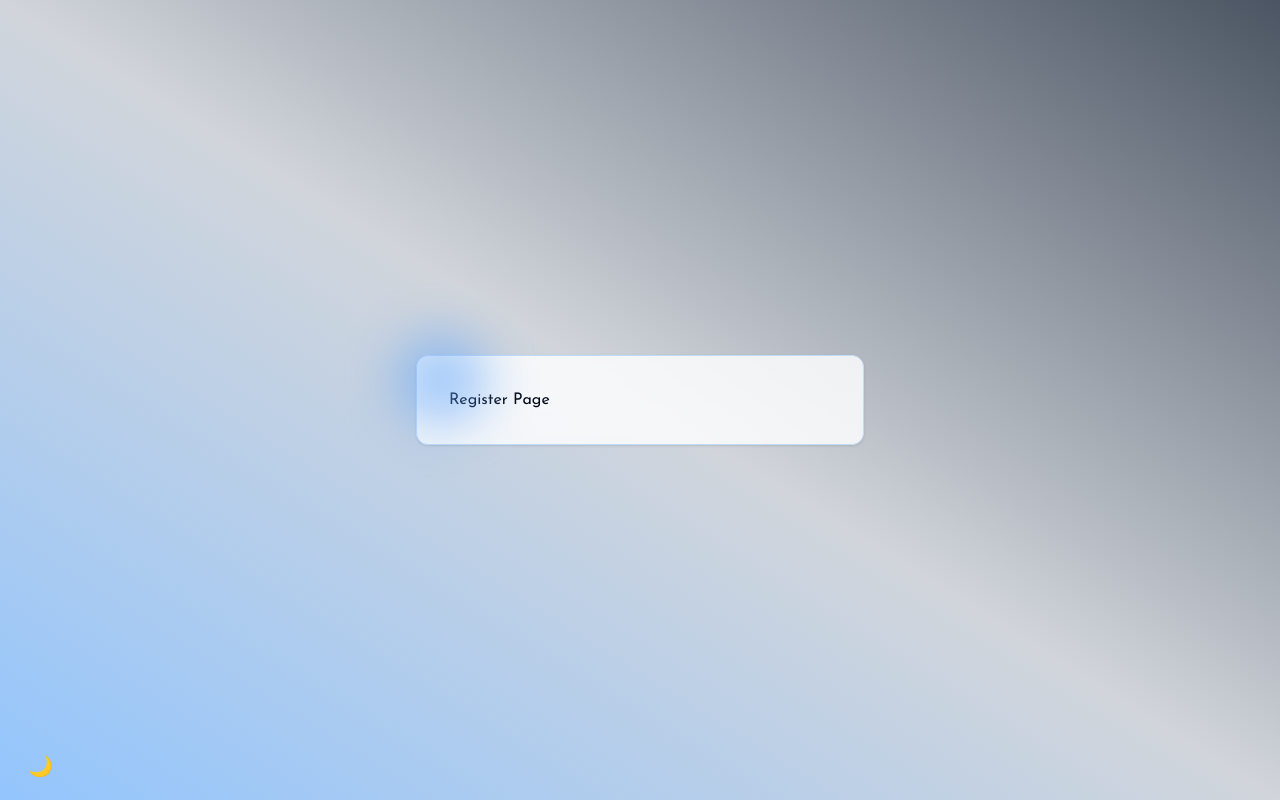
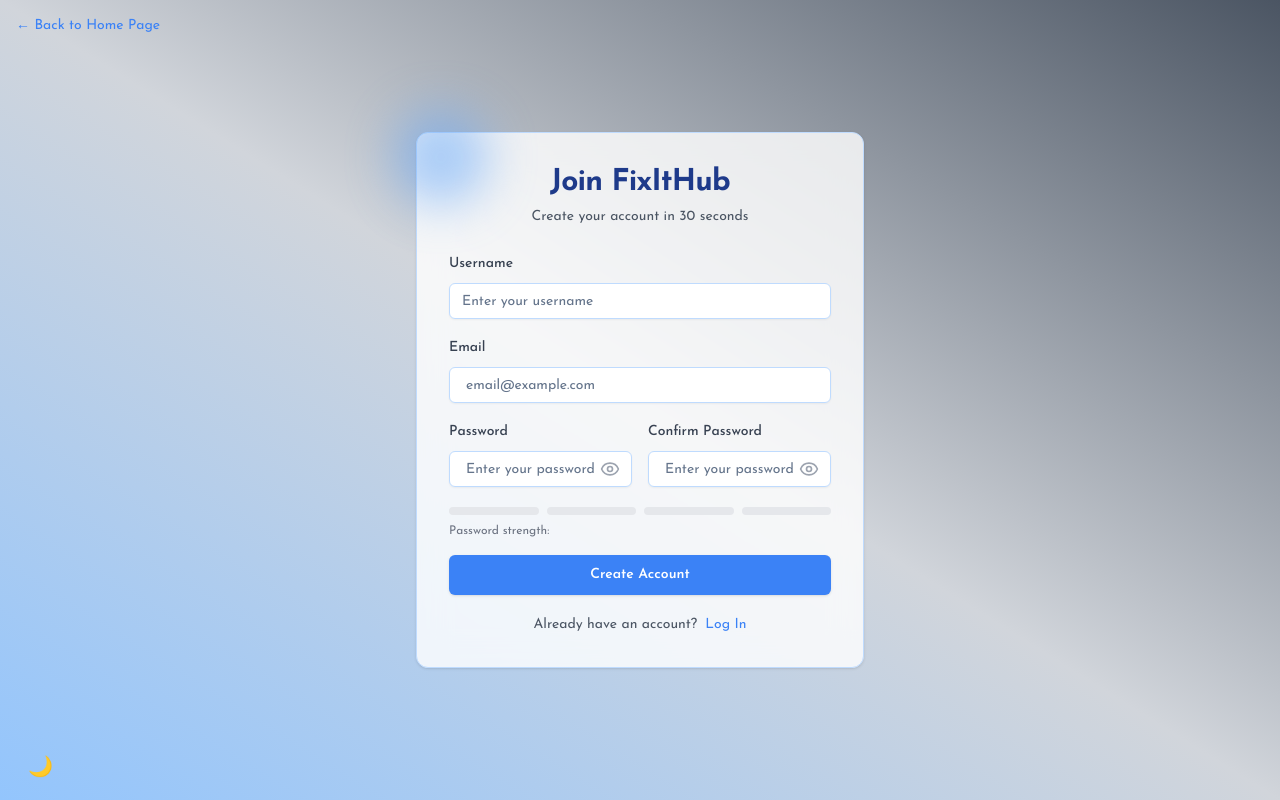
Before and after one commit to AnasHany2193/FixItHub, a React (Vite) app in the folder frontend/: page /register in a window 1280 px wide. Built offline with nearby package versions, Linux system fonts and the light colour scheme.

Commit message:
Implement Register Page

```diff
--- a/frontend/src/App.jsx
+++ b/frontend/src/App.jsx
@@ -5,7 +5,7 @@ import { HomePage } from "./pages/public/HomePage";
 import { AboutPage } from "./pages/public/AboutPage";
 import { MainLayout } from "./pages/public/MainLayout";
 import { LoginPage } from "./pages/auth/LoginPage";
-import { RegisterPage, RegisterPageExample } from "./pages/auth/RegisterPage";
+import { RegisterPage } from "./pages/auth/RegisterPage";
 import { AuthLayout } from "./pages/auth/AuthLayout";
 
 function App() {
@@ -25,8 +25,6 @@ function App() {
           <Route path="login" element={<LoginPage />} />
           <Route path="register" element={<RegisterPage />} />
         </Route>
-
-        <Route path="register-example" element={<RegisterPageExample />} />
       </Routes>
     </main>
   );
--- a/frontend/src/pages/auth/AuthLayout.jsx
+++ b/frontend/src/pages/auth/AuthLayout.jsx
@@ -1,15 +1,25 @@
+import { Link, Outlet } from "react-router-dom";
+
+import { Card } from "@/components/ui/card";
 import { Button } from "@/components/ui/button";
-import { Card } from "@/components/ui/card";
+
 import { useApp } from "@/contexts/AppContext";
-import { Outlet } from "react-router-dom";
 
 export const AuthLayout = () => {
   const { darkMode, changeMode } = useApp();
 
   return (
     <div className="flex items-center justify-center w-full min-h-screen dark:bg-gradient-to-tl dark:from-indigo-900/90 dark:via-gray-800 dark:to-black bg-gradient-to-tr from-blue-300 via-gray-300 to-gray-600">
+      {/* Back Button */}
+      <Link
+        to="/"
+        className="absolute z-20 hidden text-sm text-blue-500 top-4 left-4 hover:text-blue-600 dark:text-indigo-400 dark:hover:text-indigo-300 md:block"
+      >
+        ← Back to Home Page
+      </Link>
+
       {/* Auth Card */}
-      <Card className="relative w-full max-w-md p-8 border border-blue-200 backdrop-blur-lg dark:bg-indigo-900/30 dark:border-indigo-800 bg-white/80">
+      <Card className="relative w-full max-w-md p-8 m-4 border border-blue-200 backdrop-blur-lg dark:bg-indigo-900/30 dark:border-indigo-800 bg-white/80">
         {/* Decorative Light */}
         <div className="absolute w-24 h-24 bg-blue-400 rounded-full opacity-50 -top-6 -left-6 blur-xl dark:bg-indigo-600" />
 
--- a/frontend/src/pages/auth/LoginPage.jsx
+++ b/frontend/src/pages/auth/LoginPage.jsx
@@ -1,3 +1,4 @@
+import { useState } from "react";
 import { Link } from "react-router-dom";
 
 // Form Component
@@ -24,7 +25,6 @@ import {
 } from "@/components/ui/card";
 
 // Icons
-import { useState } from "react";
 import { Eye, EyeOff, Loader2 } from "lucide-react";
 
 // Schema validation
--- a/frontend/src/pages/auth/RegisterPage.jsx
+++ b/frontend/src/pages/auth/RegisterPage.jsx
@@ -1,111 +1,289 @@
-import { useApp } from "@/contexts/AppContext";
+import { useEffect, useState } from "react";
 import { Link } from "react-router-dom";
 
-export const RegisterPage = () => {
-  return <div>Register Page</div>;
+// Form Component
+import { z } from "zod";
+import { useForm } from "react-hook-form";
+import { zodResolver } from "@hookform/resolvers/zod";
+import {
+  Form,
+  FormControl,
+  FormField,
+  FormItem,
+  FormLabel,
+  FormMessage,
+} from "@/components/ui/form";
+
+// Style Component
+import { Input } from "@/components/ui/input";
+import { Button } from "@/components/ui/button";
+import {
+  CardDescription,
+  CardFooter,
+  CardHeader,
+  CardTitle,
+} from "@/components/ui/card";
+
+// Icons
+import { Eye, EyeOff, Loader2 } from "lucide-react";
+
+// User Register Validation
+const formSchema = z
+  .object({
+    username: z.string().min(3, "Username must be at least 3 characters"),
+    email: z.string().email("Please enter a valid email address"),
+    password: z
+      .string()
+      .min(6, "Password must be at least 6 characters")
+      .regex(/[A-Z]/, "Must contain at least one uppercase letter")
+      .regex(/[0-9]/, "Must contain at least one number"),
+    confirm: z.string().min(6, "Please confirm your password"),
+  })
+  .refine((data) => data.password === data.confirm, {
+    message: "Passwords do not match",
+    path: ["confirm"],
+  });
+
+// Strong of the Password
+const calculatePasswordStrength = (password) => {
+  let strength = 0;
+  if (password.length >= 6) strength++;
+  if (password.length >= 12) strength++;
+  if (/[A-Z]/.test(password)) strength++;
+  if (/[0-9]/.test(password)) strength++;
+  if (/[^A-Za-z0-9]/.test(password)) strength++;
+  return Math.min(strength, 4);
 };
 
-export const RegisterPageExample = () => {
-  const { darkMode } = useApp();
+export const RegisterPage = () => {
+  // Password States
+  const [showPassword, setShowPassword] = useState(false);
+  const [showConfirmPassword, setShowConfirmPassword] = useState(false);
+  const [passwordStrength, setPasswordStrength] = useState(0);
+
+  const error = false;
+  const loading = false;
+
+  // 1. Define your form.
+  const form = useForm({
+    resolver: zodResolver(formSchema),
+    defaultValues: {
+      username: "",
+      email: "",
+      password: "",
+      confirm: "",
+    },
+  });
+
+  // Watch password changes
+  const password = form.watch("password");
+
+  // 2. Define a submit handler.
+  function onSubmit(values) {
+    // Do something with the form values.
+    // ✅ This will be type-safe and validated.
+    console.log("values", values);
+  }
+
+  useEffect(() => {
+    setPasswordStrength(calculatePasswordStrength(password || ""));
+  }, [password]);
 
   return (
+    <div className="relative z-10 max-w-md space-y-5">
+      {/* Header and Description */}
+      <CardHeader className="p-0 mb-6 text-center">
+        <CardTitle className="text-2xl font-bold text-blue-900 sm:text-3xl dark:text-indigo-300">
+          Join FixItHub
+        </CardTitle>
+        <CardDescription className="text-gray-600 dark:text-gray-300">
+          Create your account in 30 seconds
+        </CardDescription>
+      </CardHeader>
+
+      {/* Login Form */}
+      <Form {...form}>
+        <form onSubmit={form.handleSubmit(onSubmit)} className="space-y-4">
+          <div className="grid gap-4 sm:grid-cols-2">
+            {/* Username Field */}
+            <FormField
+              control={form.control}
+              name="username"
+              render={({ field }) => (
+                <FormItem className="sm:col-span-2">
+                  <FormLabel className="text-gray-700 dark:text-gray-300">
+                    Username
+                  </FormLabel>
+                  <FormControl>
+                    <Input
+                      {...field}
+                      disabled={loading}
+                      autoComplete="username"
+                      placeholder="Enter your username"
+                      className="bg-white border-blue-200 focus:ring-2 focus:ring-blue-400 dark:bg-indigo-900/20 dark:border-indigo-700 dark:focus:ring-indigo-400"
+                    />
+                  </FormControl>
+                  <FormMessage />
+                </FormItem>
+              )}
+            />
+
+            {/* Email Field */}
+            <FormField
+              control={form.control}
+              name="email"
+              render={({ field }) => (
+                <FormItem className="sm:col-span-2">
+                  <FormLabel className="text-gray-700 dark:text-gray-300">
+                    Email
+                  </FormLabel>
+                  <FormControl>
+                    <Input
+                      {...field}
+                      type="email"
+                      disabled={loading}
+                      autoComplete="email"
+                      placeholder="email@example.com"
+                      className="px-4 py-2 bg-white border-blue-200 focus:ring-2 focus:ring-blue-400 dark:bg-indigo-900/20 dark:border-indigo-700 dark:focus:ring-indigo-400"
+                    />
+                  </FormControl>
+                  <FormMessage />
+                </FormItem>
+              )}
+            />
+
+            {/* Password Field */}
+            <FormField
+              control={form.control}
+              name="password"
+              render={({ field }) => (
+                <FormItem className="space-y-2">
+                  <FormLabel className="text-gray-700 dark:text-gray-300">
+                    Password
+                  </FormLabel>
+                  <FormControl>
+                    <div className="relative">
+                      <Input
+                        {...field}
+                        disabled={loading}
+                        autoComplete="new-password"
+                        type={showPassword ? "text" : "password"}
+                        placeholder="Enter your password"
+                        className="px-4 py-2 bg-white border-blue-200 focus:ring-2 focus:ring-blue-400 dark:bg-indigo-900/20 dark:border-indigo-700 dark:focus:ring-indigo-400"
+                      />
+                      <button
+                        type="button"
+                        aria-label={
+                          showPassword ? "Hide password" : "Show password"
+                        }
+                        className="absolute text-gray-400 -translate-y-1/2 right-3 top-1/2 hover:text-blue-500 dark:hover:text-indigo-400"
+                        onClick={() => setShowPassword(!showPassword)}
+                      >
+                        {showPassword ? (
+                          <EyeOff className="w-5 h-5" />
+                        ) : (
+                          <Eye className="w-5 h-5" />
+                        )}
+                      </button>
+                    </div>
+                  </FormControl>
+                  <FormMessage />
+                </FormItem>
+              )}
+            />
+
+            {/* Confirm Field */}
+            <FormField
+              control={form.control}
+              name="confirm"
+              render={({ field }) => (
+                <FormItem className="space-y-2">
+                  <FormLabel className="text-gray-700 dark:text-gray-300">
+                    Confirm Password
+                  </FormLabel>
+                  <FormControl>
+                    <div className="relative">
+                      <Input
+                        {...field}
+                        autoComplete="new-password"
+                        type={showConfirmPassword ? "text" : "password"}
+                        placeholder="Enter your password"
+                        className="px-4 py-2 bg-white border-blue-200 focus:ring-2 focus:ring-blue-400 dark:bg-indigo-900/20 dark:border-indigo-700 dark:focus:ring-indigo-400"
+                        disabled={loading}
+                      />
+                      <button
+                        type="button"
+                        aria-label={
+                          showPassword ? "Hide password" : "Show password"
+                        }
+                        className="absolute text-gray-400 -translate-y-1/2 right-3 top-1/2 hover:text-blue-500 dark:hover:text-indigo-400"
+                        onClick={() =>
+                          setShowConfirmPassword(!showConfirmPassword)
+                        }
+                      >
+                        {showConfirmPassword ? (
+                          <EyeOff className="w-5 h-5" />
+                        ) : (
+                          <Eye className="w-5 h-5" />
+                        )}
+                      </button>
+                    </div>
+                  </FormControl>
+                  <FormMessage />
+                </FormItem>
+              )}
+            />
+
+            {/* Password Strength */}
+            <div className="sm:col-span-2">
+              <div className="grid grid-cols-4 gap-2 mt-1">
+                {[...Array(4)].map((_, i) => (
                   <div
-      className={`w-full min-h-screen flex items-center justify-center p-4 transition-colors ${
-        darkMode
-          ? "bg-gradient-to-br from-indigo-900/90 via-gray-800 to-black"
-          : "bg-gradient-to-bl from-blue-300 via-gray-300 to-gray-700"
+                    key={i}
+                    className={`h-2 transition-all duration-300 rounded-full ${
+                      passwordStrength > i
+                        ? "bg-blue-500 dark:bg-indigo-400"
+                        : "bg-gray-200 dark:bg-gray-600"
                     }`}
-    >
-      <div
-        className={`relative w-full max-w-md p-8 rounded-2xl shadow-xl backdrop-blur-lg ${
-          darkMode
-            ? "bg-indigo-900/30 border border-indigo-800"
-            : "bg-white/80 border border-blue-200"
-        }`}
-      >
-        {/* Decorative Element */}
-        <div
-          className={`absolute -top-6 -left-6 w-24 h-24 rounded-full blur-xl opacity-50 ${
-            darkMode ? "bg-indigo-600" : "bg-blue-400"
-          }`}
-        ></div>
-
-        <div className="relative z-10 space-y-6">
-          <div className="text-center">
-            <h1 className="mb-2 text-3xl font-bold text-blue-900 dark:text-indigo-300">
-              Join FixItHub
-            </h1>
-            <p className="text-gray-600 dark:text-gray-300">
-              Create your account in 30 seconds
+                  />
+                ))}
+              </div>
+              <p className="mt-2 text-xs text-gray-500 dark:text-gray-400">
+                Password strength:{" "}
+                {["Weak", "Fair", "Good", "Strong"][passwordStrength - 1]}
               </p>
             </div>
-
-          <form className="space-y-4">
-            <div className="space-y-2">
-              <label className="block text-sm font-medium text-gray-700 dark:text-gray-300">
-                Email
-              </label>
-              <input
-                type="email"
-                className={`w-full px-4 py-2 rounded-lg border focus:ring-2 focus:outline-none transition-all ${
-                  darkMode
-                    ? "bg-indigo-900/20 border-indigo-700 focus:ring-indigo-400 focus:border-indigo-400"
-                    : "bg-white border-blue-200 focus:ring-blue-400 focus:border-blue-400"
-                }`}
-              />
           </div>
 
-            <div className="space-y-2">
-              <label className="block text-sm font-medium text-gray-700 dark:text-gray-300">
-                Password
-              </label>
-              <input
-                type="password"
-                className={`w-full px-4 py-2 rounded-lg border focus:ring-2 focus:outline-none transition-all ${
-                  darkMode
-                    ? "bg-indigo-900/20 border-indigo-700 focus:ring-indigo-400 focus:border-indigo-400"
-                    : "bg-white border-blue-200 focus:ring-blue-400 focus:border-blue-400"
-                }`}
-              />
-            </div>
+          {/* Error Message */}
+          {error && (
+            <p className="text-sm text-red-500 dark:text-blue-400">{error}</p>
+          )}
 
-            <div className="space-y-2">
-              <label className="block text-sm font-medium text-gray-700 dark:text-gray-300">
-                Confirm Password
-              </label>
-              <input
-                type="password"
-                className={`w-full px-4 py-2 rounded-lg border focus:ring-2 focus:outline-none transition-all ${
-                  darkMode
-                    ? "bg-indigo-900/20 border-indigo-700 focus:ring-indigo-400 focus:border-indigo-400"
-                    : "bg-white border-blue-200 focus:ring-blue-400 focus:border-blue-400"
-                }`}
-              />
-            </div>
+          {/* Login Button */}
+          <Button
+            type="submit"
+            className="w-full py-5 font-semibold text-white bg-blue-500 hover:bg-blue-600 dark:bg-indigo-600 dark:hover:bg-indigo-500 dark:text-white"
+            disabled={loading}
+          >
+            {loading ? (
+              <Loader2 className="w-5 h-5 animate-spin" />
+            ) : (
+              "Create Account"
+            )}
+          </Button>
+        </form>
+      </Form>
 
-            <button
-              type="submit"
-              className={`w-full py-2.5 rounded-lg font-semibold transition-all ${
-                darkMode
-                  ? "bg-indigo-600 hover:bg-indigo-500 text-white"
-                  : "bg-blue-500 hover:bg-blue-600 text-white"
-              }`}
-            >
-              Create Account
-            </button>
-          </form>
-
-          <div className="text-sm text-center text-gray-600 dark:text-gray-400">
-            Already have an account?{" "}
+      <CardFooter className="flex justify-center w-full gap-2 p-0 text-sm text-center text-gray-600 dark:text-gray-400">
+        <p>Already have an account?</p>
         <Link
           to="/login"
           className="text-blue-500 hover:underline dark:text-indigo-400"
         >
-              Sign In
+          Log In
         </Link>
-          </div>
-        </div>
-      </div>
+      </CardFooter>
     </div>
   );
 };
```
Also changed, not shown: 1 other file (tests, documents, lock files or other folders). Lines whose indentation alone changed are shown as unchanged.
